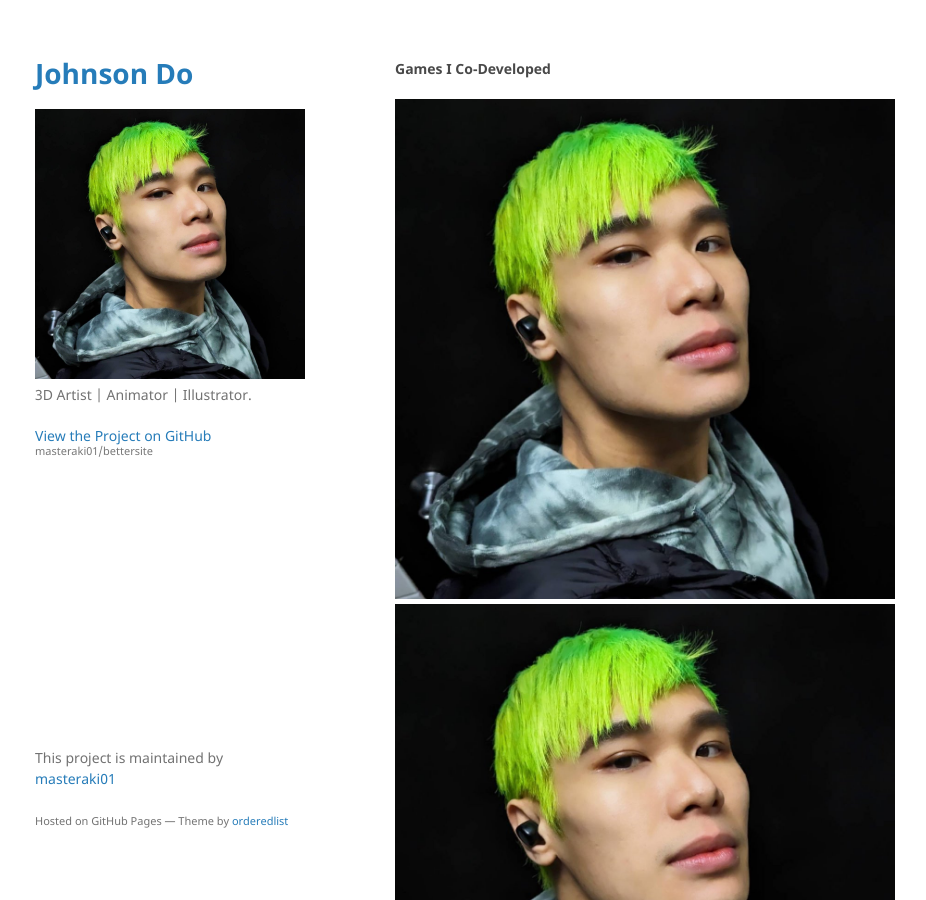
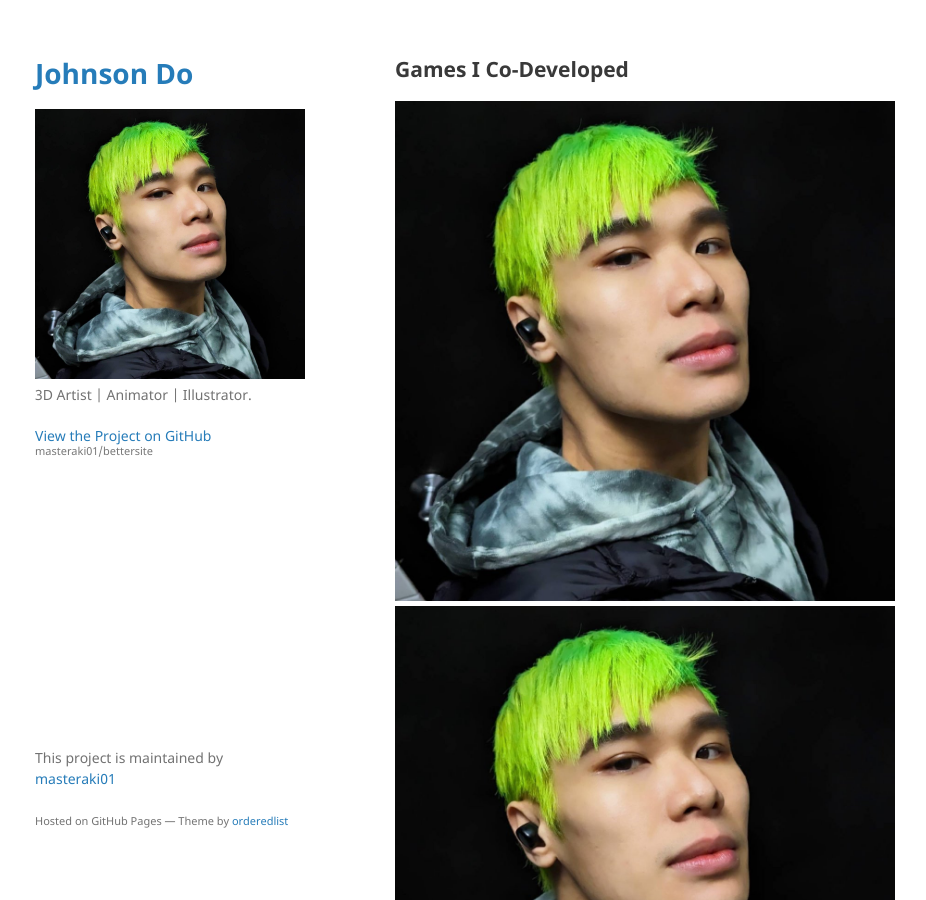
Before and after one commit to masteraki01/bettersite, a Jekyll site: the page built from index.md, in a window 1280 px wide and 900 px high. Shown: the whole window, without its empty margins (175-1101 px from the left). Built offline with Jekyll 4.4.1, drawn with Linux system fonts in a browser that asks for light colours; our own code applies the rules of GitHub Pages for plain Markdown files.

```diff
--- a/index.md
+++ b/index.md
@@ -1,5 +1,5 @@
 
-#### Games I Co-Developed
+## Games I Co-Developed
 [![Branching](/profileimage.jpg)](https://store.steampowered.com/app/2321250/A_Corgis_Cozy_Hike/)
 [![Branching](/profileimage.jpg)](https://store.steampowered.com/app/2321250/A_Corgis_Cozy_Hike/)
 [![Branching](/profileimage.jpg)](https://store.steampowered.com/app/2321250/A_Corgis_Cozy_Hike/)
```
